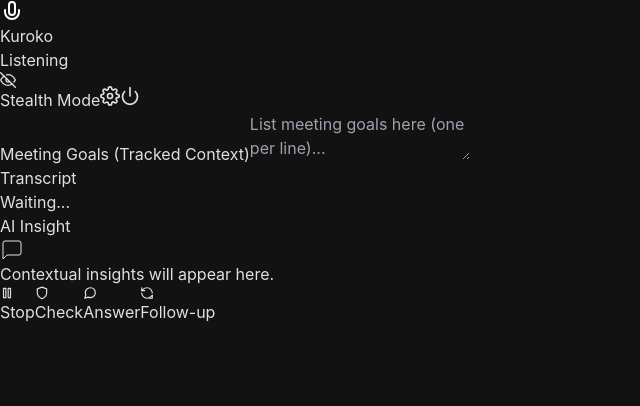
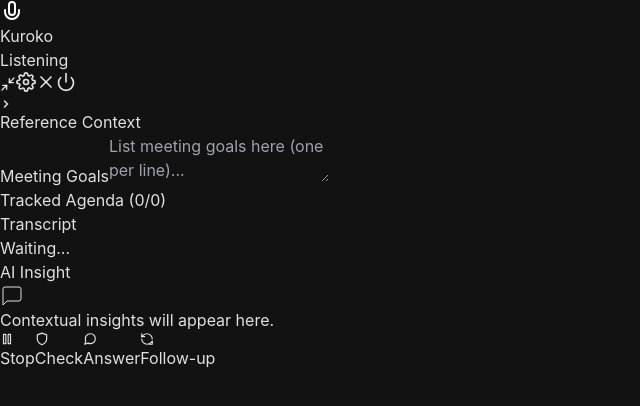
Before and after one commit to jaceknikodem/meet-qa, a React (Vite) app: page / in a window 1280 px wide. Shown: the top 406 px of the page, without its empty margins (0-640 px from the left). Built offline with nearby package versions, Linux system fonts and the light colour scheme; the HTML template or start-up script is replaced by a standard one.

Commit message:
feat: Introduce supplemental context input and display, integrate it into the prompt, and add a window close button.

```diff
--- a/src/App.tsx
+++ b/src/App.tsx
@@ -43,6 +43,7 @@ function App() {
 
   const [transcript, setTranscript] = useState("");
   const [meetingContext, setMeetingContext] = useState("");
+  const [supplementalContext, setSupplementalContext] = useState("");
   const [response, setResponse] = useState<StructuredResponse | null>(null);
   const [isLoading, setIsLoading] = useState(false);
   const [error, setError] = useState("");
@@ -138,9 +139,17 @@ function App() {
       const promptInstruction = PROMPTS[mode];
       const basePrompt = activeConfig.prompt || "";
 
-      const prompt = meetingContext.trim()
-        ? `${basePrompt}\n\n${promptInstruction}\n\nMeeting Context:\n${meetingContext}\n\nTranscript:\n${text}`
-        : `${basePrompt}\n\n${promptInstruction}\n\nTranscript:\n${text}`;
+      let prompt = `${basePrompt}\n\n${promptInstruction}\n\n`;
+
+      if (meetingContext.trim()) {
+        prompt += `Meeting Goals:\n${meetingContext}\n\n`;
+      }
+
+      if (supplementalContext.trim()) {
+        prompt += `Supplemental Context:\n${supplementalContext}\n\n`;
+      }
+
+      prompt += `Transcript snippet:\n${text}`;
 
       const geminiResponse = await fetch(geminiUrl, {
         method: "POST",
@@ -252,6 +261,8 @@ function App() {
         transcript={transcript}
         meetingContext={meetingContext}
         onMeetingContextChange={setMeetingContext}
+        supplementalContext={supplementalContext}
+        onSupplementalContextChange={setSupplementalContext}
         response={response}
         isLoading={isLoading}
         isRecording={isRecording}
@@ -263,6 +274,7 @@ function App() {
           setViewMode("settings");
         }}
         onSwitchToStealth={() => setViewMode("stealth")}
+        onClose={handleClose}
       />
     );
   }
@@ -272,6 +284,7 @@ function App() {
       config={config}
       transcript={transcript}
       meetingContext={meetingContext}
+      supplementalContext={supplementalContext}
       response={response}
       isLoading={isLoading}
       isRecording={isRecording}
--- a/src/components/AgendaList.tsx
+++ b/src/components/AgendaList.tsx
@@ -11,8 +11,6 @@ interface AgendaListProps {
 }
 
 export function AgendaList({ items, status }: AgendaListProps) {
-    if (items.length === 0 && !status) return null;
-
     const answeredCount = items.filter(i => i.status === 'answered').length;
 
     return (
--- a/src/components/NormalView.tsx
+++ b/src/components/NormalView.tsx
@@ -12,6 +12,8 @@ interface NormalViewProps {
     transcript: string;
     meetingContext: string;
     onMeetingContextChange: (val: string) => void;
+    supplementalContext: string;
+    onSupplementalContextChange: (val: string) => void;
     response: StructuredResponse | null;
     isLoading: boolean;
     isRecording: boolean;
@@ -20,6 +22,7 @@ interface NormalViewProps {
     lastMode: "validate" | "answer" | "followup";
     onOpenSettings: () => void;
     onSwitchToStealth: () => void;
+    onClose: () => void;
 }
 
 export function NormalView({
@@ -27,6 +30,8 @@ export function NormalView({
     transcript,
     meetingContext,
     onMeetingContextChange,
+    supplementalContext,
+    onSupplementalContextChange,
     response,
     isLoading,
     isRecording,
@@ -35,10 +40,12 @@ export function NormalView({
     lastMode,
     onOpenSettings,
     onSwitchToStealth,
+    onClose,
 }: NormalViewProps) {
     const [agendaItems, setAgendaItems] = useState<AgendaItem[]>([]);
     const [agendaStatus, setAgendaStatus] = useState<string>("");
     const [audioDevice, setAudioDevice] = useState<string>("");
+    const [isContextExpanded, setIsContextExpanded] = useState(false);
 
     // 0. Fetch Audio Device
     useEffect(() => {
@@ -132,15 +139,23 @@ export function NormalView({
                     <button
                         onClick={onSwitchToStealth}
                         className="p-2 rounded-lg bg-white/5 hover:bg-white/10 border border-white/5 text-white/60 hover:text-white transition-all text-sm flex items-center gap-2"
+                        title="Minimalistic Mode"
                     >
-                        <svg xmlns="http://www.w3.org/2000/svg" width="16" height="16" viewBox="0 0 24 24" fill="none" stroke="currentColor" strokeWidth="2" strokeLinecap="round" strokeLinejoin="round"><path d="M17.94 17.94A10.07 10.07 0 0 1 12 20c-7 0-11-8-11-8a18.45 18.45 0 0 1 5.06-5.94M9.9 4.24A9.12 9.12 0 0 1 12 4c7 0 11 8 11 8a18.5 18.5 0 0 1-2.16 3.19m-6.72-1.07a3 3 0 1 1-4.24-4.24"></path><line x1="1" y1="1" x2="23" y2="23"></line></svg>
-                        Stealth Mode
+                        <svg xmlns="http://www.w3.org/2000/svg" width="16" height="16" viewBox="0 0 24 24" fill="none" stroke="currentColor" strokeWidth="2" strokeLinecap="round" strokeLinejoin="round"><polyline points="4 14 10 14 10 20"></polyline><polyline points="20 10 14 10 14 4"></polyline><line x1="14" y1="10" x2="21" y2="3"></line><line x1="3" y1="21" x2="10" y2="14"></line></svg>
                     </button>
                     <button
                         onClick={onOpenSettings}
                         className="p-2 rounded-lg bg-white/5 hover:bg-white/10 border border-white/5 text-white/60 hover:text-white transition-all"
+                        title="Settings"
                     >
                         <svg xmlns="http://www.w3.org/2000/svg" width="20" height="20" viewBox="0 0 24 24" fill="none" stroke="currentColor" strokeWidth="2" strokeLinecap="round" strokeLinejoin="round"><circle cx="12" cy="12" r="3"></circle><path d="M19.4 15a1.65 1.65 0 0 0 .33 1.82l.06.06a2 2 0 0 1 0 2.83 2 2 0 0 1-2.83 0l-.06-.06a1.65 1.65 0 0 0-1.82-.33 1.65 1.65 0 0 0-1 1.51V21a2 2 0 0 1-2 2 2 2 0 0 1-2-2v-.09A1.65 1.65 0 0 0 9 19.4a1.65 1.65 0 0 0-1.82.33l-.06.06a2 2 0 0 1-2.83 0 2 2 0 0 1 0-2.83l.06-.06a1.65 1.65 0 0 0 .33-1.82 1.65 1.65 0 0 0-1.51-1H3a2 2 0 0 1-2-2 2 2 0 0 1 2-2h.09A1.65 1.65 0 0 0 4.6 9a1.65 1.65 0 0 0-.33-1.82l-.06-.06a2 2 0 0 1 0-2.83 2 2 0 0 1 2.83 0l.06.06a1.65 1.65 0 0 0 1.82.33H9a1.65 1.65 0 0 0 1-1.51V3a2 2 0 0 1 2-2 2 2 0 0 1 2 2v.09a1.65 1.65 0 0 0 1 1.51 1.65 1.65 0 0 0 1.82-.33l.06-.06a2 2 0 0 1 2.83 0 2 2 0 0 1 0 2.83l-.06.06a1.65 1.65 0 0 0-.33 1.82V9a1.65 1.65 0 0 0 1.51 1H21a2 2 0 0 1 2 2 2 2 0 0 1-2 2h-.09a1.65 1.65 0 0 0-1.51 1z"></path></svg>
+                    </button>
+                    <button
+                        onClick={onClose}
+                        className="p-2 rounded-lg bg-white/5 hover:bg-white/10 border border-white/5 text-white/60 hover:text-white transition-all"
+                        title="Hide Window"
+                    >
+                        <svg xmlns="http://www.w3.org/2000/svg" width="20" height="20" viewBox="0 0 24 24" fill="none" stroke="currentColor" strokeWidth="2" strokeLinecap="round" strokeLinejoin="round"><line x1="18" y1="6" x2="6" y2="18"></line><line x1="6" y1="6" x2="18" y2="18"></line></svg>
                     </button>
                     <button
                         onClick={() => invoke("quit_app")}
@@ -155,9 +170,46 @@ export function NormalView({
             {/* Main Content Split */}
             <div className="flex-1 flex overflow-hidden">
                 {/* Left: Agenda & Context */}
-                <div className="flex-1 flex flex-col p-6 min-w-0 border-r border-white/5">
-                    <div className="flex flex-col mb-4">
-                        <label className="text-[10px] text-white/40 uppercase font-bold tracking-wider mb-2">Meeting Goals (Tracked Context)</label>
+                <div className="flex-1 flex flex-col p-6 min-w-0 border-r border-white/5 gap-4">
+                    {/* Supplemental Context (Collapsible) */}
+                    <div className="flex flex-col">
+                        <button
+                            onClick={() => setIsContextExpanded(!isContextExpanded)}
+                            className="flex items-center gap-2 text-[10px] text-white/40 uppercase font-bold tracking-wider mb-2 hover:text-white/60 transition-colors w-full"
+                        >
+                            <svg
+                                xmlns="http://www.w3.org/2000/svg"
+                                width="12"
+                                height="12"
+                                viewBox="0 0 24 24"
+                                fill="none"
+                                stroke="currentColor"
+                                strokeWidth="3"
+                                strokeLinecap="round"
+                                strokeLinejoin="round"
+                                className={`transition-transform duration-200 ${isContextExpanded ? "rotate-90" : ""}`}
+                            >
+                                <path d="m9 18 6-6-6-6" />
+                            </svg>
+                            Reference Context
+                            {supplementalContext.trim() && !isContextExpanded && (
+                                <span className="ml-auto lowercase font-normal italic opacity-50 px-2 py-0.5 bg-white/5 rounded text-[9px]">
+                                    {supplementalContext.split('\n').length} lines content
+                                </span>
+                            )}
+                        </button>
+                        {isContextExpanded && (
+                            <textarea
+                                value={supplementalContext}
+                                onChange={(e) => onSupplementalContextChange(e.target.value)}
+                                placeholder="Paste relevant background, PR descriptions, or previous transcripts here..."
+                                className="w-full h-48 bg-black/40 rounded-xl border border-white/10 p-3 text-sm text-gray-300 focus:outline-none focus:border-blue-500/50 transition-colors resize-none custom-scrollbar animate-in slide-in-from-top-2 duration-200"
+                            />
+                        )}
+                    </div>
+
+                    <div className="flex flex-col">
+                        <label className="text-[10px] text-white/40 uppercase font-bold tracking-wider mb-2">Meeting Goals</label>
                         <textarea
                             value={meetingContext}
                             onChange={(e) => onMeetingContextChange(e.target.value)}
--- a/src/components/StealthView.tsx
+++ b/src/components/StealthView.tsx
@@ -7,6 +7,7 @@ interface StealthViewProps {
     config: AppConfig | null;
     transcript: string;
     meetingContext: string;
+    supplementalContext: string;
     response: StructuredResponse | null;
     isLoading: boolean;
     isRecording: boolean;
@@ -25,6 +26,7 @@ export function StealthView({
     config,
     transcript,
     meetingContext,
+    supplementalContext,
     response,
     isLoading,
     isRecording,
@@ -113,9 +115,15 @@ export function StealthView({
                             KUROKO
                         </div>
                         {meetingContext.trim() && (
-                            <div className="px-1.5 py-0.5 rounded-md bg-white/5 border border-white/10 flex items-center gap-1.5">
+                            <div className="px-1.5 py-0.5 rounded-md bg-blue-500/10 border border-blue-500/20 flex items-center gap-1.5">
                                 <div className="w-1 h-1 bg-blue-400 rounded-full"></div>
-                                <span className="text-[9px] text-white/40 font-bold uppercase tracking-wider">Context Active</span>
+                                <span className="text-[9px] text-blue-400 font-bold uppercase tracking-wider">Goals Active</span>
+                            </div>
+                        )}
+                        {supplementalContext.trim() && (
+                            <div className="px-1.5 py-0.5 rounded-md bg-purple-500/10 border border-purple-500/20 flex items-center gap-1.5">
+                                <div className="w-1 h-1 bg-purple-400 rounded-full"></div>
+                                <span className="text-[9px] text-purple-400 font-bold uppercase tracking-wider">Ref Active</span>
                             </div>
                         )}
                         {!isRecording && (
```
